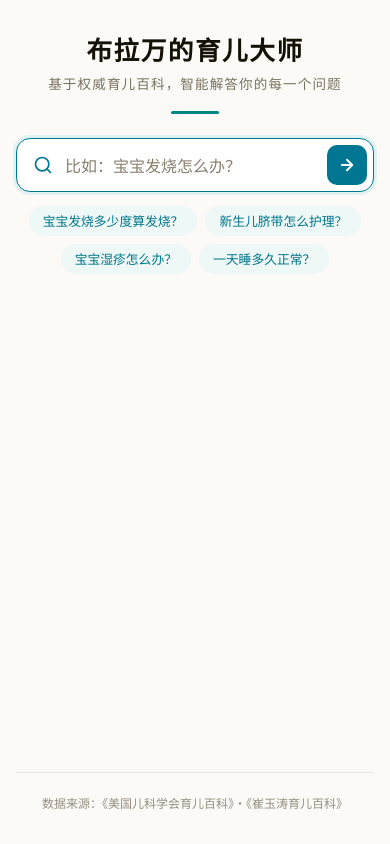
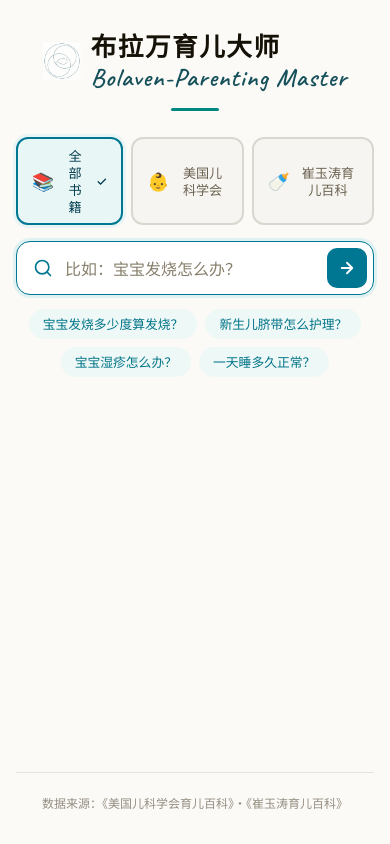
Before and after one commit to bolaven1111/bolaven-parenting, a website: page index.html in a window 390 px wide. Drawn offline with Linux system fonts and the light colour scheme.

Commit message:
Add files via upload

```diff
--- a/index.html
+++ b/index.html
@@ -3,10 +3,10 @@
 <head>
 <meta charset="UTF-8">
 <meta name="viewport" content="width=device-width, initial-scale=1.0, viewport-fit=cover">
-<title>布拉万的育儿大师</title>
+<title>布拉万育儿大师</title>
 <link rel="preconnect" href="https://fonts.googleapis.com">
 <link rel="preconnect" href="https://fonts.gstatic.com" crossorigin>
-<link href="https://fonts.googleapis.com/css2?family=Noto+Sans+SC:wght@300;400;500;700&family=Noto+Serif+SC:wght@600&display=swap" rel="stylesheet">
+<link href="https://fonts.googleapis.com/css2?family=Noto+Sans+SC:wght@300;400;500;700&family=Noto+Serif+SC:wght@600&family=Caveat:wght@400;500;600;700&display=swap" rel="stylesheet">
 <style>
 /* ===== Reset & Base ===== */
 *, *::before, *::after { box-sizing: border-box; margin: 0; padding: 0; }
@@ -34,10 +34,35 @@ body {
   flex-direction: column;
 }
 
-/* ===== Header ===== */
+/* ===== Header with Logo ===== */
 header {
-  padding: 48px 0 32px;
+  padding: 36px 0 28px;
   text-align: center;
+  position: relative;
+}
+
+.logo-area {
+  display: flex;
+  align-items: center;
+  justify-content: center;
+  gap: 16px;
+  margin-bottom: 4px;
+}
+
+.logo-wrapper {
+  flex-shrink: 0;
+  width: 56px;
+  height: 56px;
+}
+
+.logo-wrapper img {
+  width: 100%;
+  height: 100%;
+  object-fit: contain;
+}
+
+.title-group {
+  text-align: left;
 }
 
 h1 {
@@ -51,11 +76,13 @@ h1 {
 }
 
 .subtitle {
-  margin-top: 8px;
-  font-size: 0.85rem;
-  color: oklch(0.55 0.025 85);
-  font-weight: 300;
-  letter-spacing: 0.08em;
+  font-family: 'Caveat', cursive;
+  font-size: clamp(1.6rem, 5vw, 2.2rem);
+  font-weight: 600;
+  color: oklch(0.4 0.06 210);
+  letter-spacing: 0.04em;
+  margin-top: 2px;
+  line-height: 1.2;
 }
 
 .header-divider {
@@ -63,7 +90,58 @@ h1 {
   height: 3px;
   background: oklch(0.55 0.12 190);
   border-radius: 2px;
-  margin: 16px auto 0;
+  margin: 14px auto 0;
+}
+
+/* ===== Book Selector ===== */
+.book-selector {
+  display: flex;
+  gap: 10px;
+  justify-content: center;
+  margin-bottom: 16px;
+  margin-top: 4px;
+}
+
+.book-btn {
+  display: flex;
+  align-items: center;
+  gap: 8px;
+  padding: 10px 20px;
+  border: 2px solid oklch(0.88 0.01 85);
+  border-radius: 12px;
+  background: oklch(0.97 0.006 85);
+  color: oklch(0.5 0.03 85);
+  font-family: inherit;
+  font-size: 0.88rem;
+  font-weight: 500;
+  cursor: pointer;
+  transition: all 0.2s ease;
+  line-height: 1.3;
+}
+
+.book-btn:hover {
+  border-color: oklch(0.75 0.08 210);
+  background: oklch(0.94 0.03 210 / 0.2);
+}
+
+.book-btn.active {
+  border-color: oklch(0.5 0.15 210);
+  background: oklch(0.9 0.06 210 / 0.25);
+  color: oklch(0.3 0.12 210);
+  box-shadow: 0 0 0 3px oklch(0.85 0.06 210 / 0.2);
+}
+
+.book-btn .book-icon {
+  font-size: 1.1rem;
+}
+
+.book-btn .check-mark {
+  display: none;
+  font-size: 0.8rem;
+}
+
+.book-btn.active .check-mark {
+  display: inline;
 }
 
 /* ===== Search Area ===== */
@@ -252,7 +330,21 @@ h1 {
 
 .answer-content strong {
   font-weight: 600;
-  color: oklch(0.18 0.02 85);
+  color: oklch(0.15 0.02 85);
+}
+
+.answer-content u {
+  text-decoration: underline;
+  text-underline-offset: 3px;
+  text-decoration-thickness: 2px;
+  text-decoration-color: oklch(0.6 0.12 210 / 0.5);
+}
+
+.answer-content em {
+  font-style: normal;
+  background: oklch(0.92 0.05 60 / 0.3);
+  padding: 0 4px;
+  border-radius: 3px;
 }
 
 .answer-source {
@@ -302,25 +394,81 @@ footer {
 }
 
 /* ===== Responsive ===== */
-@media (max-width: 400px) {
-  header { padding: 32px 0 24px; }
+@media (max-width: 500px) {
+  header { padding: 28px 0 22px; }
+
+  .logo-wrapper {
+    width: 44px;
+    height: 44px;
+  }
+
+  .logo-area {
+    gap: 12px;
+  }
+
+  .book-btn {
+    padding: 8px 14px;
+    font-size: 0.82rem;
+  }
+
+  .book-selector {
+    gap: 8px;
+  }
+
   .answer-content { padding: 18px; }
   .container { padding: 0 16px; }
 }
 
-/* ===== Stats page (hidden, for admin) ===== */
+@media (max-width: 400px) {
+  .logo-wrapper {
+    width: 38px;
+    height: 38px;
+  }
+
+  .logo-area {
+    gap: 10px;
+  }
+}
+
+/* ===== Stats page (hidden) ===== */
 .stats-page { display: none; }
 </style>
 </head>
 <body>
 <div class="container">
   <header>
-    <h1>布拉万的育儿大师</h1>
-    <p class="subtitle">基于权威育儿百科，智能解答你的每一个问题</p>
+    <div class="logo-area">
+      <div class="logo-wrapper">
+        <img src="/logo.jpg" alt="布拉万育儿大师" width="56" height="56">
+      </div>
+      <div class="title-group">
+        <h1>布拉万育儿大师</h1>
+        <p class="subtitle">Bolaven-Parenting Master</p>
+      </div>
+    </div>
     <div class="header-divider"></div>
   </header>
 
   <section class="search-section">
+    <!-- 双书选择 -->
+    <div class="book-selector" id="bookSelector">
+      <button class="book-btn active" data-book="all">
+        <span class="book-icon">📚</span>
+        <span>全部书籍</span>
+        <span class="check-mark"> ✓</span>
+      </button>
+      <button class="book-btn" data-book="美国儿科学会育儿百科">
+        <span class="book-icon">👶</span>
+        <span>美国儿科学会</span>
+        <span class="check-mark"> ✓</span>
+      </button>
+      <button class="book-btn" data-book="崔玉涛育儿百科">
+        <span class="book-icon">🍼</span>
+        <span>崔玉涛育儿百科</span>
+        <span class="check-mark"> ✓</span>
+      </button>
+    </div>
+
     <div class="search-wrapper">
       <svg class="search-icon" viewBox="0 0 24 24" fill="none" stroke="currentColor" stroke-width="2" stroke-linecap="round" stroke-linejoin="round">
         <circle cx="11" cy="11" r="8"/>
@@ -371,6 +519,19 @@ const answerCard = document.getElementById('answerCard');
 const answerContent = document.getElementById('answerContent');
 const answerSource = document.getElementById('answerSource');
 const errorMsg = document.getElementById('errorMsg');
+const bookBtns = document.querySelectorAll('.book-btn');
+
+// Current selected book
+let selectedBook = 'all';
+
+// Book selection logic
+bookBtns.forEach(btn => {
+  btn.addEventListener('click', () => {
+    bookBtns.forEach(b => b.classList.remove('active'));
+    btn.classList.add('active');
+    selectedBook = btn.dataset.book;
+  });
+});
 
 function doSearch(query) {
   if (!query || !query.trim()) return;
@@ -385,7 +546,10 @@ function doSearch(query) {
   fetch('/api/search', {
     method: 'POST',
     headers: { 'Content-Type': 'application/json' },
-    body: JSON.stringify({ question: q })
+    body: JSON.stringify({
+      question: q,
+      book: selectedBook
+    })
   })
   .then(res => {
     if (!res.ok) {
@@ -402,9 +566,17 @@ function doSearch(query) {
       return;
     }
 
-    // Format answer: convert markdown to HTML
+    // Format answer: bold, underline, highlight
     let html = data.answer
+      // Escape HTML
+      .replace(/&/g, '&amp;').replace(/</g, '&lt;').replace(/>/g, '&gt;')
+      // Bold+underline
+      .replace(/\*\*\*(.+?)\*\*\*/g, '<strong><u>$1</u></strong>')
+      // Bold
       .replace(/\*\*(.+?)\*\*/g, '<strong>$1</strong>')
+      // Underline
+      .replace(/__(.+?)__/g, '<u>$1</u>')
+      // Paragraphs
       .replace(/\n\n/g, '</p><p>')
       .replace(/\n/g, '<br>');
     html = '<p>' + html + '</p>';
@@ -451,10 +623,8 @@ document.querySelectorAll('.example-chip').forEach(chip => {
   });
 });
 
-// Auto-focus on mobile
-if ('ontouchstart' in window) {
-  // Don't auto-focus on mobile to avoid keyboard popup
-} else {
+// Auto-focus on desktop
+if (!('ontouchstart' in window)) {
   searchInput.focus();
 }
 </script>
```
Also changed, not shown: functions/api/search.js (+42 -38 lines), logo.jpg (added).
